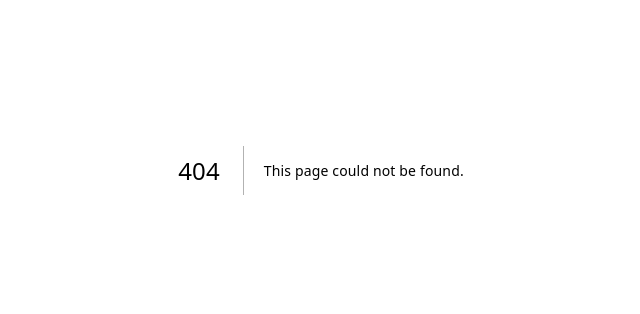
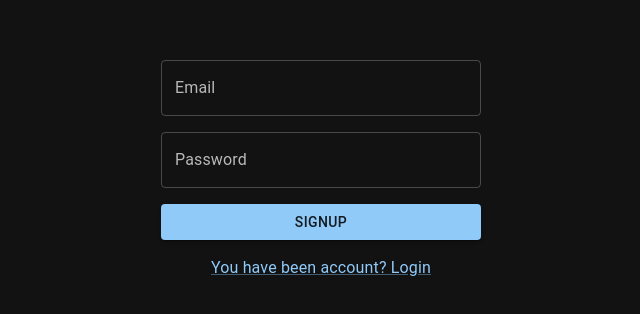
Before and after one commit to thagnhuynh03/shopping-app-next, a Next.js app: page /auth/signup in a window 1280 px wide. Before the commit this address had no page. Shown: the part 230-544 px from the top of the page, without its empty margins (319-959 px from the left). Built offline with nearby package versions, Linux system fonts and the light colour scheme; what @mui/material-nextjs would draw is missing.

Commit message:
fetch api create user

```diff
--- /dev/null
+++ b/app/auth/layout.tsx
@@ -0,0 +1,9 @@
+import { Box } from "@mui/material";
+
+export default function AuthLayout({ children }: { children: React.ReactNode }) {
+  return (
+    <Box className="h-screen flex items-center justify-center">
+      {children}
+    </Box>
+  );
+}
--- /dev/null
+++ b/app/auth/login/page.tsx
@@ -0,0 +1,12 @@
+import { Stack, TextField, Button, Link } from "@mui/material";
+import NextLink from "next/link";
+export default function Signup() {
+  return (
+    <Stack spacing={2} className="w-full max-w-xs">
+      <TextField label="Email" variant="outlined" type="email" />
+      <TextField label="Password" variant="outlined" type="password" />
+      <Button variant="contained">Login</Button>
+      <Link component={NextLink} href="/auth/signup" className="self-center">Don't have an account? Signup</Link>
+    </Stack>
+  );
+}
--- /dev/null
+++ b/app/auth/signup/create-user.ts
@@ -0,0 +1,20 @@
+"use server";
+
+import { API_URL } from "@/app/constants/api";
+import { getErrorMessage } from "@/app/until/errors";
+import { redirect } from "next/navigation";
+
+export default async function createUser(_prevState: any, formData: FormData) {
+    const res = await fetch(`http://localhost:8080/users`, {
+        method: "POST",
+        body: formData,
+    });
+
+    const parsedRes = await res.json();
+
+    if (!res.ok) {
+        return { error: getErrorMessage(parsedRes) };
+    }
+
+    redirect("/");
+}
--- /dev/null
+++ b/app/auth/signup/page.tsx
@@ -0,0 +1,20 @@
+"use client";
+
+import { Stack, TextField, Button, Link } from "@mui/material";
+import NextLink from "next/link";
+import createUser from "./create-user";
+import { useActionState } from "react";
+export default function Signup() {
+  const [state, formAction] = useActionState(createUser, { error: "" });
+
+  return (
+    <form action={formAction} className="w-full max-w-xs">
+      <Stack spacing={2}>
+      <TextField name="email" label="Email" variant="outlined" type="email" helperText={state.error} error={!!state.error} />
+      <TextField name="password" label="Password" variant="outlined" type="password" helperText={state.error} error={!!state.error}/>
+      <Button type="submit" variant="contained">Signup</Button>
+      <Link component={NextLink} href="/auth/login" className="self-center">You have been account? Login</Link>
+    </Stack>
+    </form>
+  );
+}
--- /dev/null
+++ b/app/constants/api.ts
@@ -0,0 +1 @@
+export const API_URL = process.env.API_URL;
--- /dev/null
+++ b/app/until/errors.ts
@@ -0,0 +1,13 @@
+export const getErrorMessage = (response: any) => {
+    if (response.message) {
+      if (Array.isArray(response.message)) {
+        return formatErrorMessage(response.message[0]);
+      }
+      return formatErrorMessage(response.message);
+    }
+    return "Unknown error occured.";
+  };
+
+  const formatErrorMessage = (message: string) => {
+    return message.charAt(0).toUpperCase() + message.slice(1);
+  };
```
Also changed, not shown: app/layout.tsx (line endings or trailing spaces), 1 other file (tests, documents, lock files or other folders).
